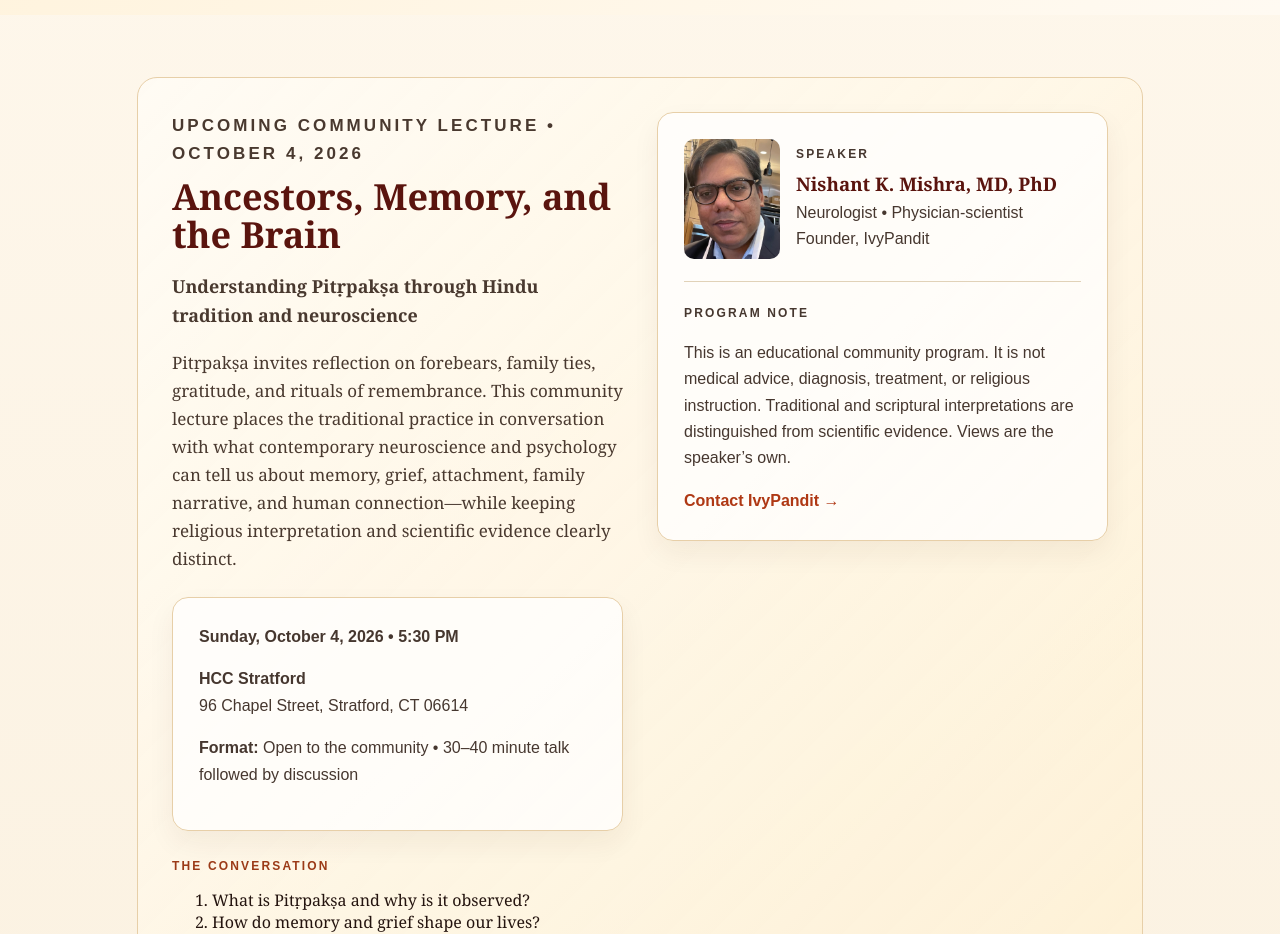
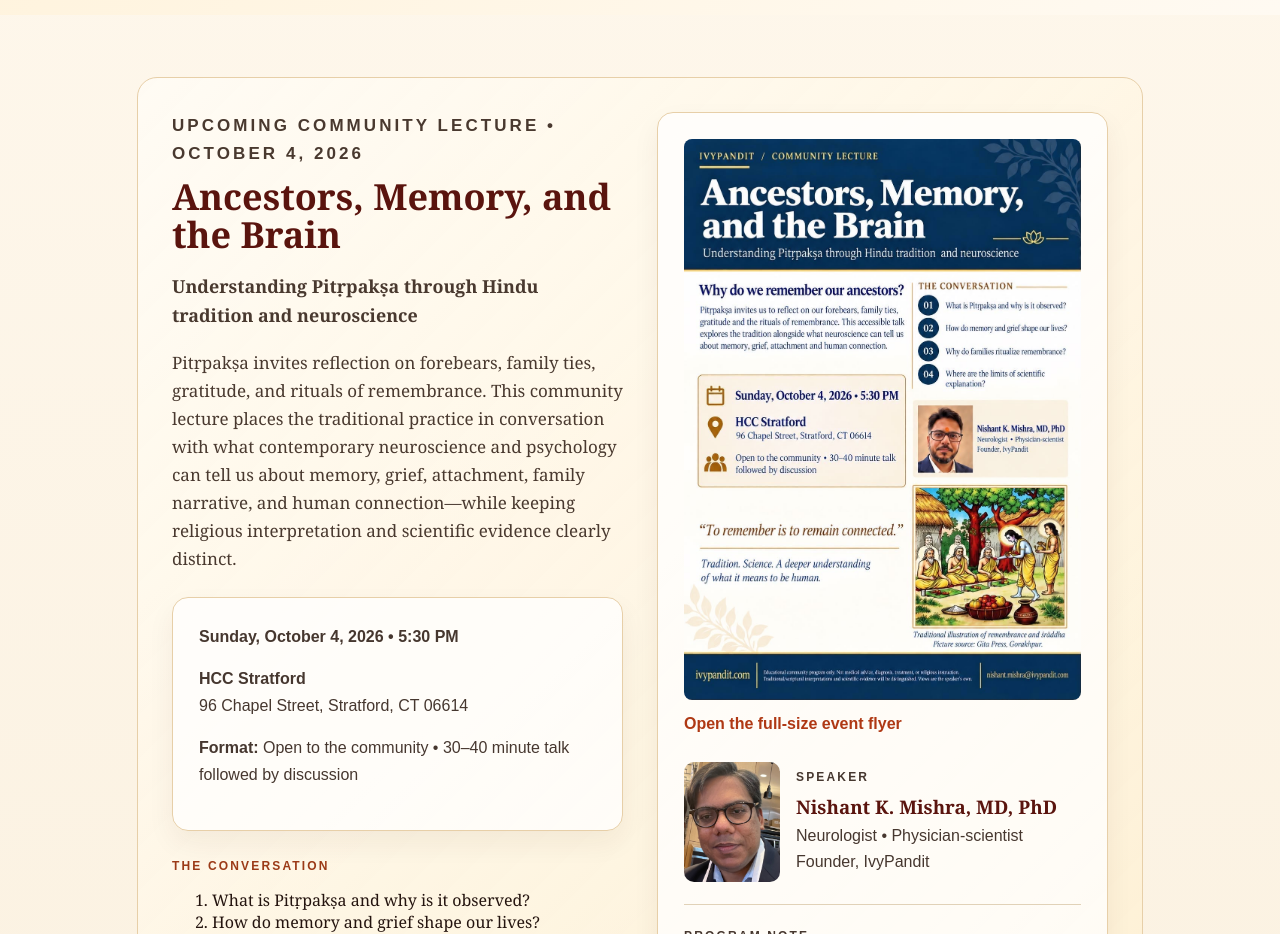
Before and after one commit to nishmishra/ivypandit-v2, a Next.js app: page /news in a window 1280 px wide. Shown: the part 500-1434 px from the top of the page. Built offline with nearby package versions, Linux system fonts and the light colour scheme.

Commit message:
Add October 4 community lecture flyer to News and Events

```diff
--- a/app/news/page.tsx
+++ b/app/news/page.tsx
@@ -20,6 +20,7 @@ export default function NewsAndEvents() {
     name: 'Ancestors, Memory, and the Brain',
     description: 'A community lecture exploring Pitṛpakṣa, ancestral remembrance, memory, grief, attachment, ritual, and the limits of scientific explanation.',
     startDate: '2026-10-04T17:30:00-04:00',
+    image: 'https://www.ivypandit.com/images/ancestors-memory-brain-oct4-2026.jpeg',
     eventStatus: 'https://schema.org/EventScheduled',
     eventAttendanceMode: 'https://schema.org/OfflineEventAttendanceMode',
     location: {
@@ -91,6 +92,12 @@ export default function NewsAndEvents() {
         </div>
 
         <aside className="panel">
+          <figure style={{margin:'0 0 28px'}}>
+            <a href="/images/ancestors-memory-brain-oct4-2026.jpeg" target="_blank" rel="noopener noreferrer" aria-label="Open the full-size October 4 community lecture flyer">
+              <Image src="/images/ancestors-memory-brain-oct4-2026.jpeg" alt="Ancestors, Memory, and the Brain: community lecture by Nishant K. Mishra, MD, PhD, Sunday, October 4, 2026 at 5:30 PM, HCC Stratford, 96 Chapel Street, Stratford, CT. Open to the community; 30–40 minute talk followed by discussion." width={1055} height={1491} style={{width:'100%',height:'auto',display:'block',borderRadius:'8px'}} />
+            </a>
+            <figcaption style={{marginTop:'12px'}}><a className="textLink" href="/images/ancestors-memory-brain-oct4-2026.jpeg" target="_blank" rel="noopener noreferrer">Open the full-size event flyer</a></figcaption>
+          </figure>
           <div style={{display:'grid',gridTemplateColumns:'96px 1fr',gap:'16px',alignItems:'center'}}>
             <Image src="/images/dr-nishant-mishra.jpeg" alt="Nishant K. Mishra, MD, PhD" width={192} height={240} style={{width:'96px',height:'120px',objectFit:'cover',borderRadius:'10px'}} />
             <div>
```
Also changed, not shown: public/images/ancestors-memory-brain-oct4-2026.jpeg (added).
